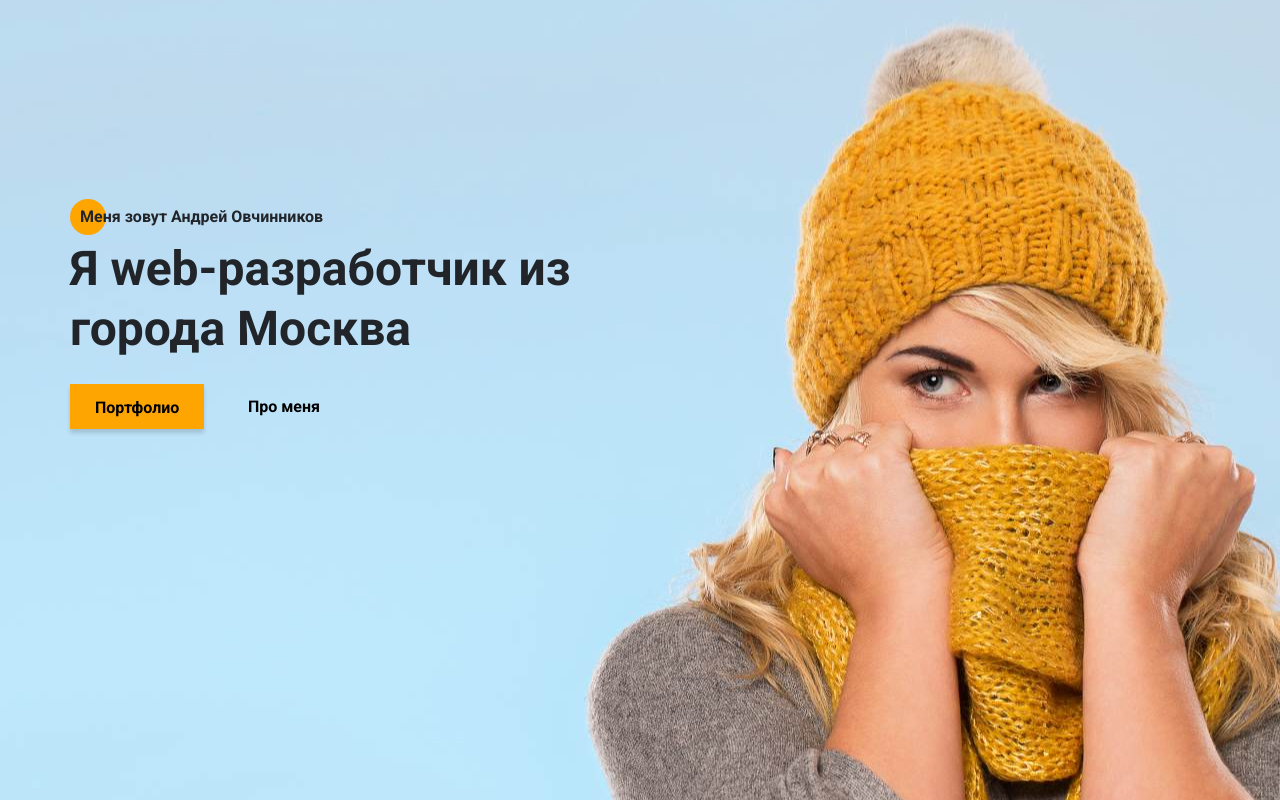
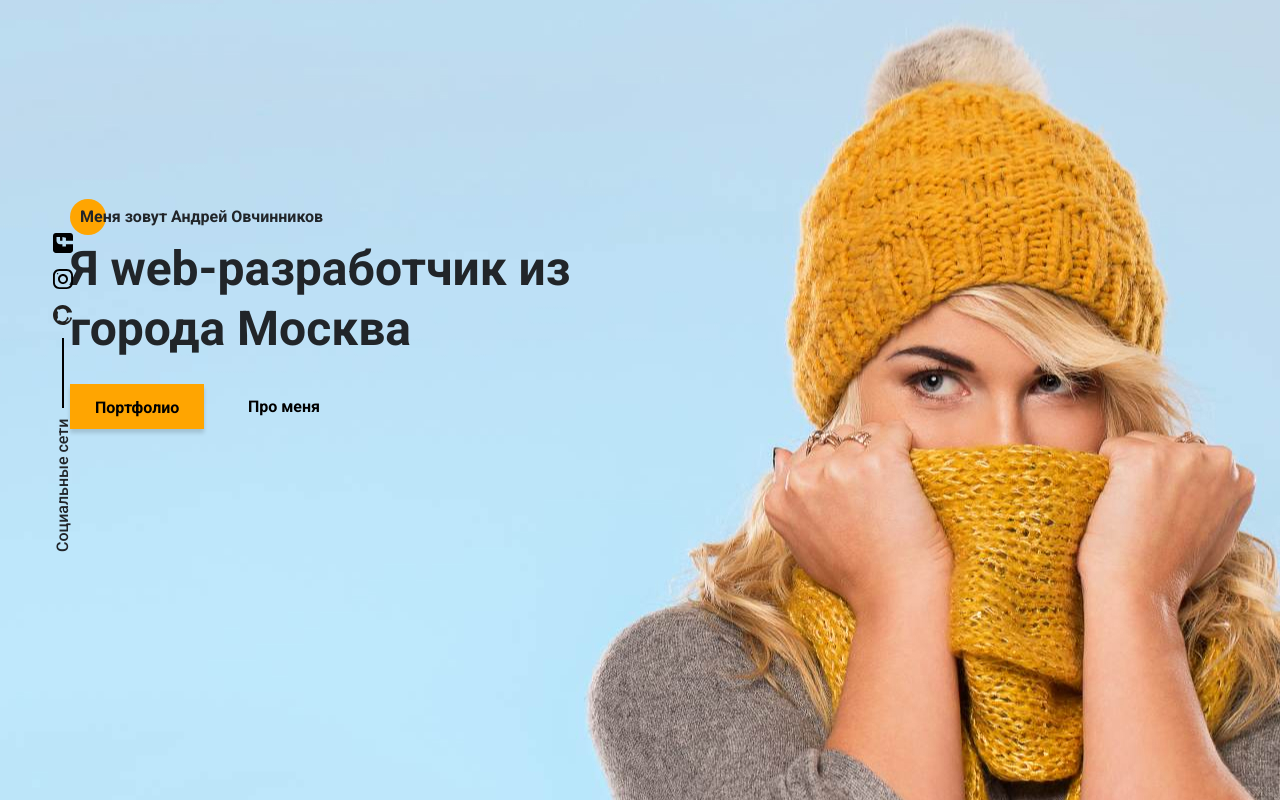
Before and after one commit to ovanse/study-portfolioUdemy, a website: page src/index.html in a window 1280 px wide. Drawn offline with nearby package versions, Linux system fonts and the light colour scheme; files that its build step writes are made by us from their sources; files whose address does not match are found by name.

Commit message:
sidepanel

```diff
--- a/src/index.html
+++ b/src/index.html
@@ -44,6 +44,14 @@
     <link rel="stylesheet" href="css/style.min.css">
 </head>
 <body>
+    <aside class="sidepanel">
+        <a href="#" class="sidepanel__link"><img src="icons/social/facebook.svg" alt="facebook"></a>
+        <a href="#" class="sidepanel__link"><img src="icons/social/instagram.svg" alt="instagram"></a>
+        <a href="#" class="sidepanel__link"><img src="icons/social/github.svg" alt="github"></a>
+        <div class="sidepanel__divider"></div>
+        <div class="sidepanel__text"><span>Социальные сети</span></div>
+    </aside>
+
     <section class="promo">
         <div class="container">
             <div class="title title_fsz16 promo__subtitle">Меня зовут Андрей Овчинников</div>
--- /dev/null
+++ b/src/sass/blocks/_sidepanel.scss
@@ -0,0 +1,25 @@
+.sidepanel {
+    align-items: center;
+    display: flex;
+    flex-direction: column;
+    height: 340px;
+    justify-content: space-between;
+    left: 50px;
+    position: fixed;
+    top: 230px;
+    z-index: 3;
+    &__divider {
+        background-color: #000000;
+        height: 70px;
+        width: 2px;
+    }
+    &__text {
+        height: 150px;
+        width: 25px;
+        span {
+            display: block;
+            transform: rotate(-90deg) translate(-30%, -260%);
+            width: 150px;
+        }
+    }
+}
--- a/src/sass/style.scss
+++ b/src/sass/style.scss
@@ -18,3 +18,4 @@
 @import 'blocks/promo';
 @import 'blocks/title';
 @import 'blocks/button';
+@import 'blocks/sidepanel';
```
